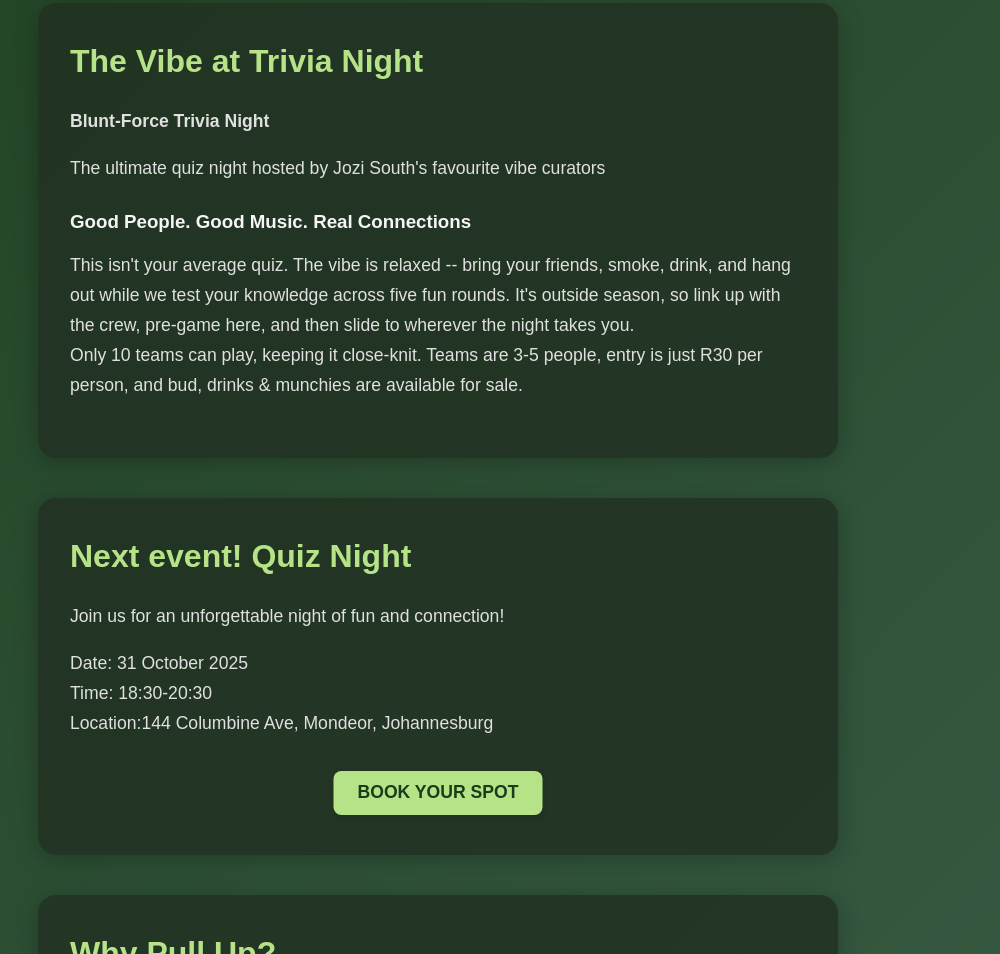
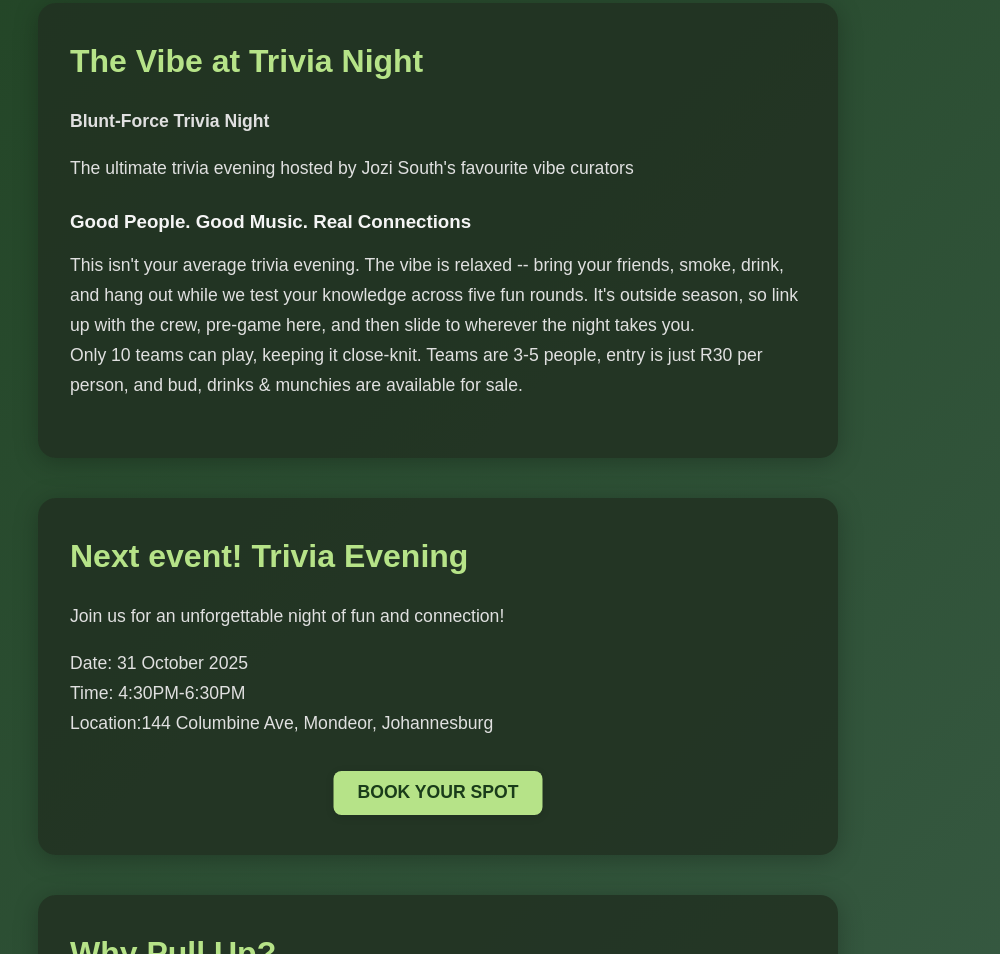
Before and after one commit to LuvuyoBhele/Buds-In-A-Blunt, a plain HTML site: page index.html in a window 1280 px wide. Shown: the part 887-1841 px from the top of the page, without its empty margins (202-1202 px from the left). Drawn offline with nearby package versions, Linux system fonts and the light colour scheme; a script that the page names is missing.

Commit message:
Changed a bit of text, the date and the time

```diff
--- a/index.html
+++ b/index.html
@@ -43,19 +43,19 @@
             <section id="the-vibe">
                 <h2>The Vibe at Trivia Night</h2>
                 <p><b>Blunt-Force Trivia Night</b></p>
-                <p>The ultimate quiz night hosted by Jozi South's favourite vibe curators</p>
+                <p>The ultimate trivia evening hosted by Jozi South's favourite vibe curators</p>
                 <h2></h2>
             <h3>Good People. Good Music. Real Connections</h3>
-            <p>This isn't your average quiz. The vibe is relaxed -- bring your friends, smoke, drink, and hang out while we test your knowledge across five fun rounds. It's outside season, so link up with the crew, pre-game here, and then slide to wherever the night takes you.
+            <p>This isn't your average trivia evening. The vibe is relaxed -- bring your friends, smoke, drink, and hang out while we test your knowledge across five fun rounds. It's outside season, so link up with the crew, pre-game here, and then slide to wherever the night takes you.
                 <br>Only 10 teams can play, keeping it close-knit. Teams are 3-5 people, entry is just R30 per person, and bud, drinks & munchies are available for sale.</p>
         </section>
             </section>
             <section id="quick-info">
-                <h2>Next event! Quiz Night</h2>
+                <h2>Next event! Trivia Evening</h2>
                 <p>Join us for an unforgettable night of fun and connection!</p>
                 <ul>
                     <li>Date: 31 October 2025</li>
-                    <li>Time: 18:30-20:30</li>
+                    <li>Time: 4:30PM-6:30PM</li>
                     <li>Location:144 Columbine Ave, Mondeor, Johannesburg</li>
 
                 </ul>
```
